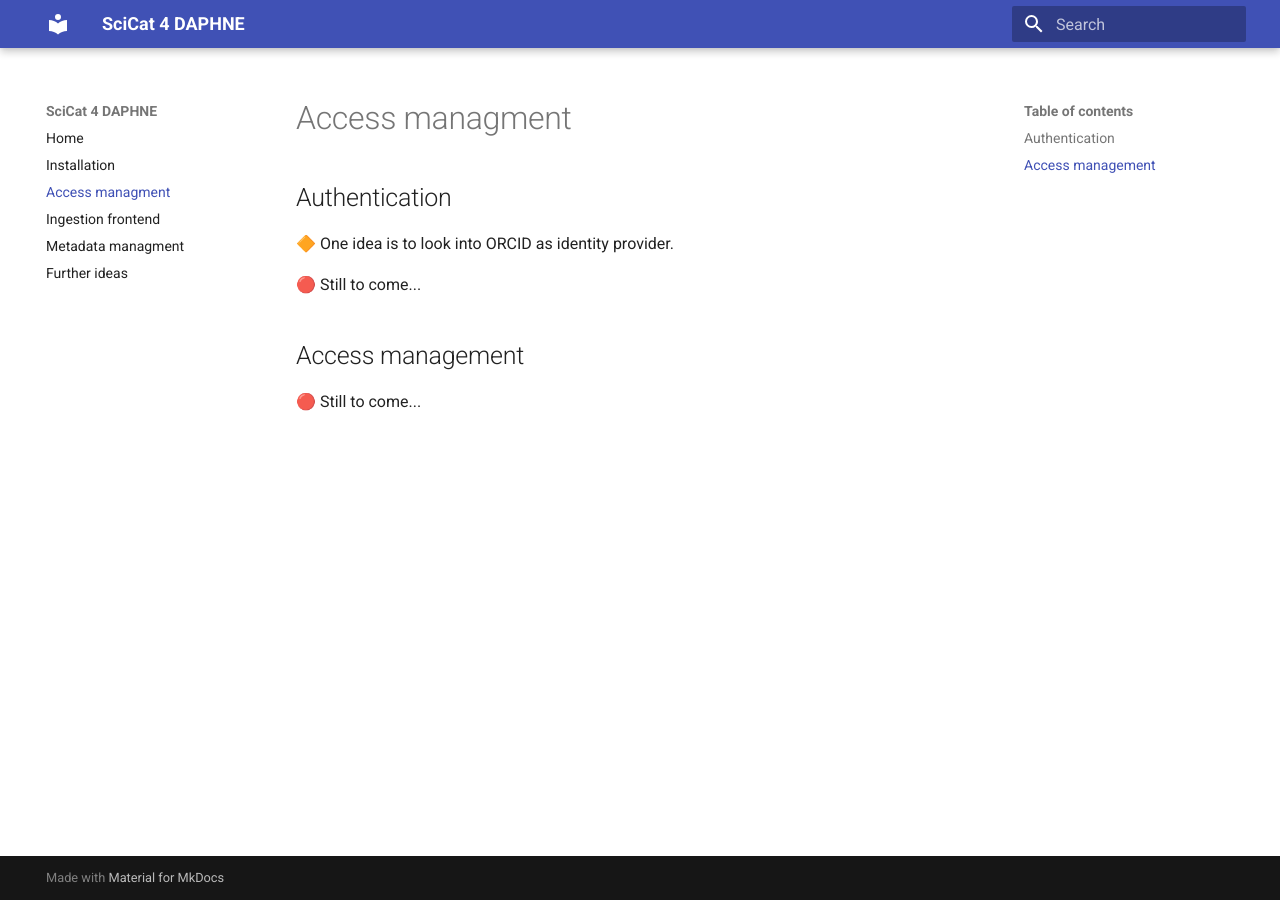
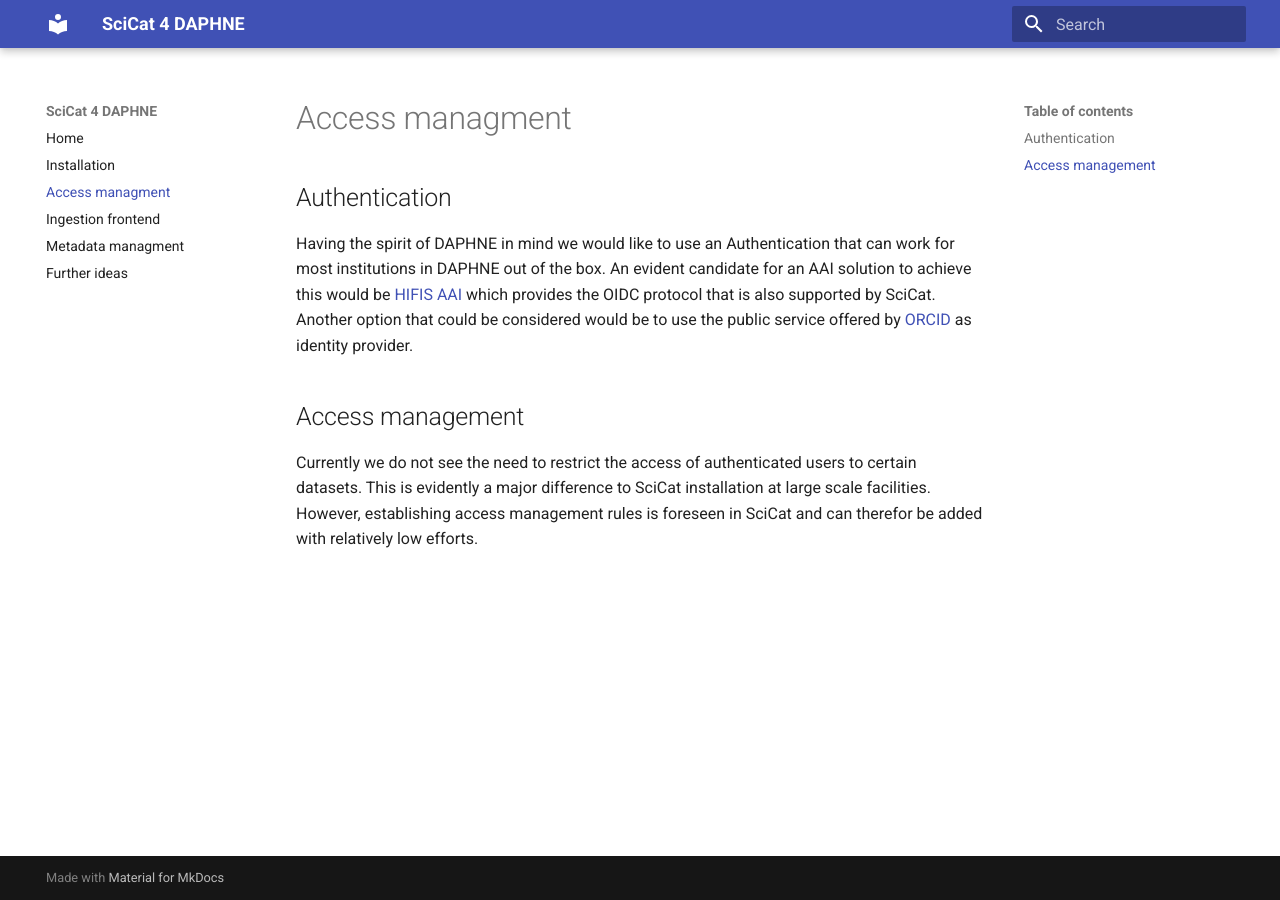
Before and after one commit to schreiber-lab/SciCat4daphne, an MkDocs documentation site: the page built from doc/docs/access_managment.md, in a window 1280 px wide. Built offline with MkDocs 1.6.1 and Material for MkDocs 9.7.7, drawn with Linux system fonts in a browser that asks for light colours.

Commit message:
add hifis statement

```diff
--- a/doc/docs/access_managment.md
+++ b/doc/docs/access_managment.md
@@ -1,11 +1,8 @@
 ## Authentication
 
-🔶 One idea is to look into ORCID as identity provider.
-
-🔴 Still to come...
-
+Having the spirit of DAPHNE in mind we would like to use an Authentication that can work for most institutions in DAPHNE out of the box. An evident candidate for an AAI solution to achieve this would be [HIFIS AAI](https://hifis.net/doc/helmholtz-aai/) which provides the OIDC protocol that is also supported by SciCat. Another option that could be considered would be to use the public service offered by [ORCID](https://info.orcid.org/faq/what-is-openid/) as identity provider.
 
 
 ## Access management
 
-🔴 Still to come...
+Currently we do not see the need to restrict the access of authenticated users to certain datasets. This is evidently a major difference to SciCat installation at large scale facilities. However, establishing access management rules is foreseen in SciCat and can therefor be added with relatively low efforts.
```
